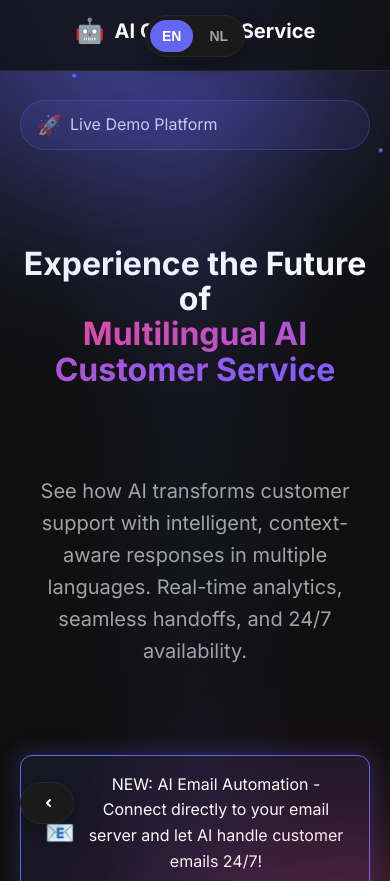
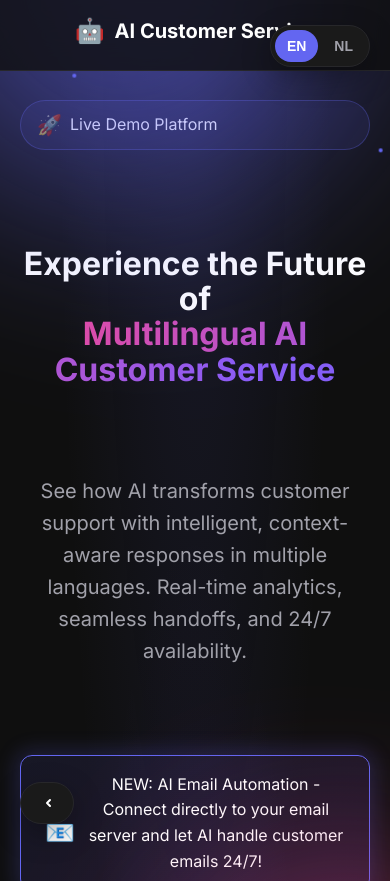
Before and after one commit to shannonpieternella/upsellbusinessagency, a website: page ai-customer-service-demo/views/index.html in a window 390 px wide. Shown: the top 881 px of the page. Drawn offline with Linux system fonts and the light colour scheme; files that its build step writes are made by us from their sources; no server answers; files whose address does not match are found by name.

Commit message:
Update homepage with new content4

```diff
--- a/ai-customer-service-demo/public/css/styles.css
+++ b/ai-customer-service-demo/public/css/styles.css
@@ -975,11 +975,11 @@ section {
         justify-content: center;
     }
 
-    /* Language toggle position on mobile */
+    /* Language toggle position on mobile - centered in header */
     .language-toggle {
-        top: 15px;
-        right: 50%;
-        transform: translateX(50%);
+        top: 25px; /* Approximately center of header with padding */
+        right: 20px;
+        transform: none;
     }
 
     /* Return button adjustments for mobile */
```
